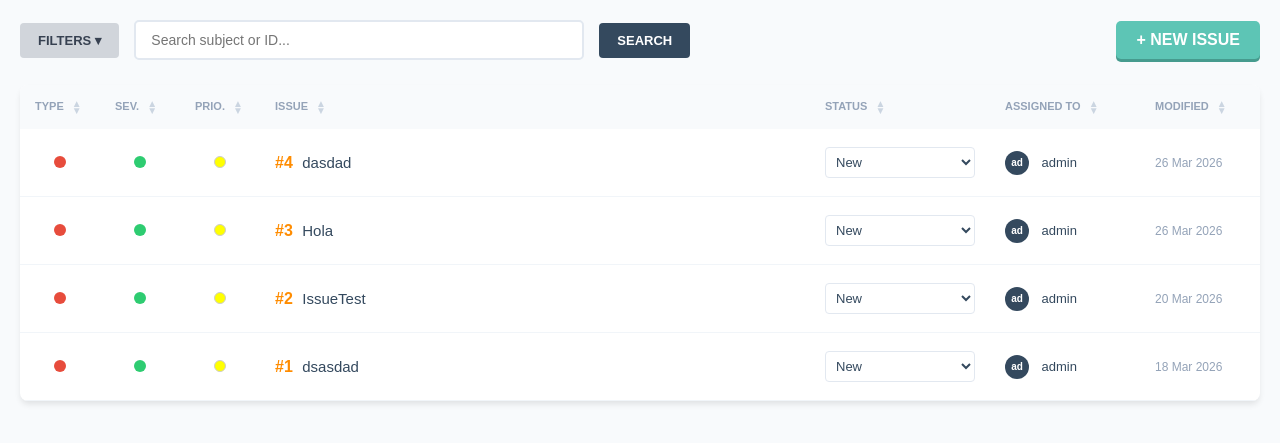
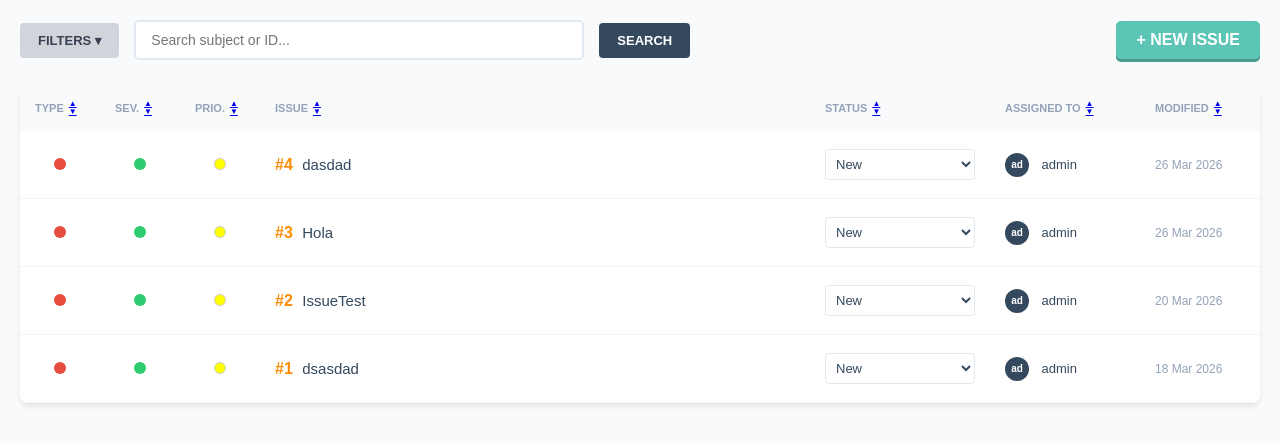
Before and after one commit to ChristianBarone/IssueTracker-Backend, a Django app: page / in a window 1280 px wide. Shown: the top 443 px of the page. Run offline with Django 3.2, Linux system fonts and the light colour scheme; data comes from the database, SQL or seed files in the repository.

Commit message:
Fletxas millorats

```diff
--- a/src/issues/templates/issues/list.html
+++ b/src/issues/templates/issues/list.html
@@ -114,6 +114,30 @@
         .sort-container a:hover { color: var(--taiga-accent); }
         .sort-container a.active { color: var(--taiga-main); font-weight: bold; }
 
+        /* Contenedor del título de la columna */
+        .th-content {
+            display: flex;
+            align-items: center;
+            gap: 5px;
+            cursor: pointer;
+            text-decoration: none;
+            color: #94a3b8;
+        }
+
+        /* Las dos flechitas pequeñas */
+        .sort-arrows {
+            display: flex;
+            flex-direction: column;
+            font-size: 8px;
+            line-height: 1;
+            color: #cbd5e1; /* Gris claro por defecto */
+        }
+
+        /* Resaltar la flecha activa */
+        .sort-arrows .active {
+            color: #34495e; /* Color oscuro cuando está activo */
+        }
+
     </style>
 </head>
 <body>
@@ -227,46 +251,67 @@
                 <table>
                     <thead>
                     <tr>
-                        <th width="80">TYPE
-                            <div class="sort-container">
-                                <a href="?order_by=issue_type&show_filters={{ show_filters|yesno:'1,0' }}" title="Ascendente">▲</a>
-                                <a href="?order_by=-issue_type&show_filters={{ show_filters|yesno:'1,0' }}" title="Descendente">▼</a>
+                        <th width="80">
+                            <div class="th-content">
+                                TYPE
+                                <div class="sort-arrows">
+                                    <a href="?order_by=issue_type&show_filters={{ show_filters|yesno:'1,0' }}" class="{% if current_order == 'issue_type' %}active{% endif %}">▲</a>
+                                    <a href="?order_by=-issue_type&show_filters={{ show_filters|yesno:'1,0' }}" class="{% if current_order == '-issue_type' %}active{% endif %}">▼</a>
+                                </div>
                             </div>
                         </th>
-                        <th width="80">SEV.
-                            <div class="sort-container">
-                                <a href="?order_by=issue_severity&show_filters={{ show_filters|yesno:'1,0' }}" title="Ascendente">▲</a>
-                                <a href="?order_by=-issue_severity&show_filters={{ show_filters|yesno:'1,0' }}" title="Descendente">▼</a>
+                        <th width="80">
+                            <div class="th-content">
+                                SEV.
+                                <div class="sort-arrows">
+                                    <a href="?order_by=issue_severity&show_filters={{ show_filters|yesno:'1,0' }}" class="{% if current_order == 'issue_severity' %}active{% endif %}">▲</a>
+                                    <a href="?order_by=-issue_severity&show_filters={{ show_filters|yesno:'1,0' }}" class="{% if current_order == '-issue_severity' %}active{% endif %}">▼</a>
+                                </div>
                             </div>
                         </th>
-                        <th width="80">PRIO.
-                            <div class="sort-container">
-                                <a href="?order_by=priority&show_filters={{ show_filters|yesno:'1,0' }}" title="Ascendente">▲</a>
-                                <a href="?order_by=-priority&show_filters={{ show_filters|yesno:'1,0' }}" title="Descendente">▼</a>
+                        <th width="80">
+                            <div class="th-content">
+                                PRIO.
+                                <div class="sort-arrows">
+                                    <a href="?order_by=priority&show_filters={{ show_filters|yesno:'1,0' }}" class="{% if current_order == 'priority' %}active{% endif %}">▲</a>
+                                    <a href="?order_by=-priority&show_filters={{ show_filters|yesno:'1,0' }}" class="{% if current_order == '-priority' %}active{% endif %}">▼</a>
+                                </div>
                             </div>
                         </th>
-                        <th>ISSUE
-                            <div class="sort-container">
-                                <a href="?order_by=subject&show_filters={{ show_filters|yesno:'1,0' }}" title="A-Z">▲</a>
-                                <a href="?order_by=-subject&show_filters={{ show_filters|yesno:'1,0' }}" title="Z-A">▼</a>
+                        <th>
+                            <div class="th-content">
+                                ISSUE
+                                <div class="sort-arrows">
+                                    <a href="?order_by=subject&show_filters={{ show_filters|yesno:'1,0' }}" class="{% if current_order == 'subject' %}active{% endif %}">▲</a>
+                                    <a href="?order_by=-subject&show_filters={{ show_filters|yesno:'1,0' }}" class="{% if current_order == '-subject' %}active{% endif %}">▼</a>
+                                </div>
                             </div>
                         </th>
-                        <th width="180">STATUS
-                            <div class="sort-container">
-                                <a href="?order_by=status&show_filters={{ show_filters|yesno:'1,0' }}" title="Ascendente">▲</a>
-                                <a href="?order_by=-status&show_filters={{ show_filters|yesno:'1,0' }}" title="Descendente">▼</a>
+                        <th width="180">
+                            <div class="th-content">
+                                STATUS
+                                <div class="sort-arrows">
+                                    <a href="?order_by=status&show_filters={{ show_filters|yesno:'1,0' }}" class="{% if current_order == 'status' %}active{% endif %}">▲</a>
+                                    <a href="?order_by=-status&show_filters={{ show_filters|yesno:'1,0' }}" class="{% if current_order == '-status' %}active{% endif %}">▼</a>
+                                </div>
                             </div>
                         </th>
-                        <th width="150">ASSIGNED TO
-                            <div class="sort-container">
-                                <a href="?order_by=assignee&show_filters={{ show_filters|yesno:'1,0' }}">▲</a>
-                                <a href="?order_by=-assignee&show_filters={{ show_filters|yesno:'1,0' }}">▼</a>
+                        <th width="150">
+                            <div class="th-content">
+                                ASSIGNED TO
+                                <div class="sort-arrows">
+                                    <a href="?order_by=assignee&show_filters={{ show_filters|yesno:'1,0' }}" class="{% if current_order == 'assignee' %}active{% endif %}">▲</a>
+                                    <a href="?order_by=-assignee&show_filters={{ show_filters|yesno:'1,0' }}" class="{% if current_order == '-assignee' %}active{% endif %}">▼</a>
+                                </div>
                             </div>
                         </th>
-                        <th width="120">MODIFIED
-                            <div class="sort-container">
-                                <a href="?order_by=modified_at&show_filters={{ show_filters|yesno:'1,0' }}">▲</a>
-                                <a href="?order_by=-modified_at&show_filters={{ show_filters|yesno:'1,0' }}">▼</a>
+                        <th width="120">
+                            <div class="th-content">
+                                MODIFIED
+                                <div class="sort-arrows">
+                                    <a href="?order_by=modified_at&show_filters={{ show_filters|yesno:'1,0' }}" class="{% if current_order == 'modified_at' %}active{% endif %}">▲</a>
+                                    <a href="?order_by=-modified_at&show_filters={{ show_filters|yesno:'1,0' }}" class="{% if current_order == '-modified_at' %}active{% endif %}">▼</a>
+                                </div>
                             </div>
                         </th>
                     </tr>
```
